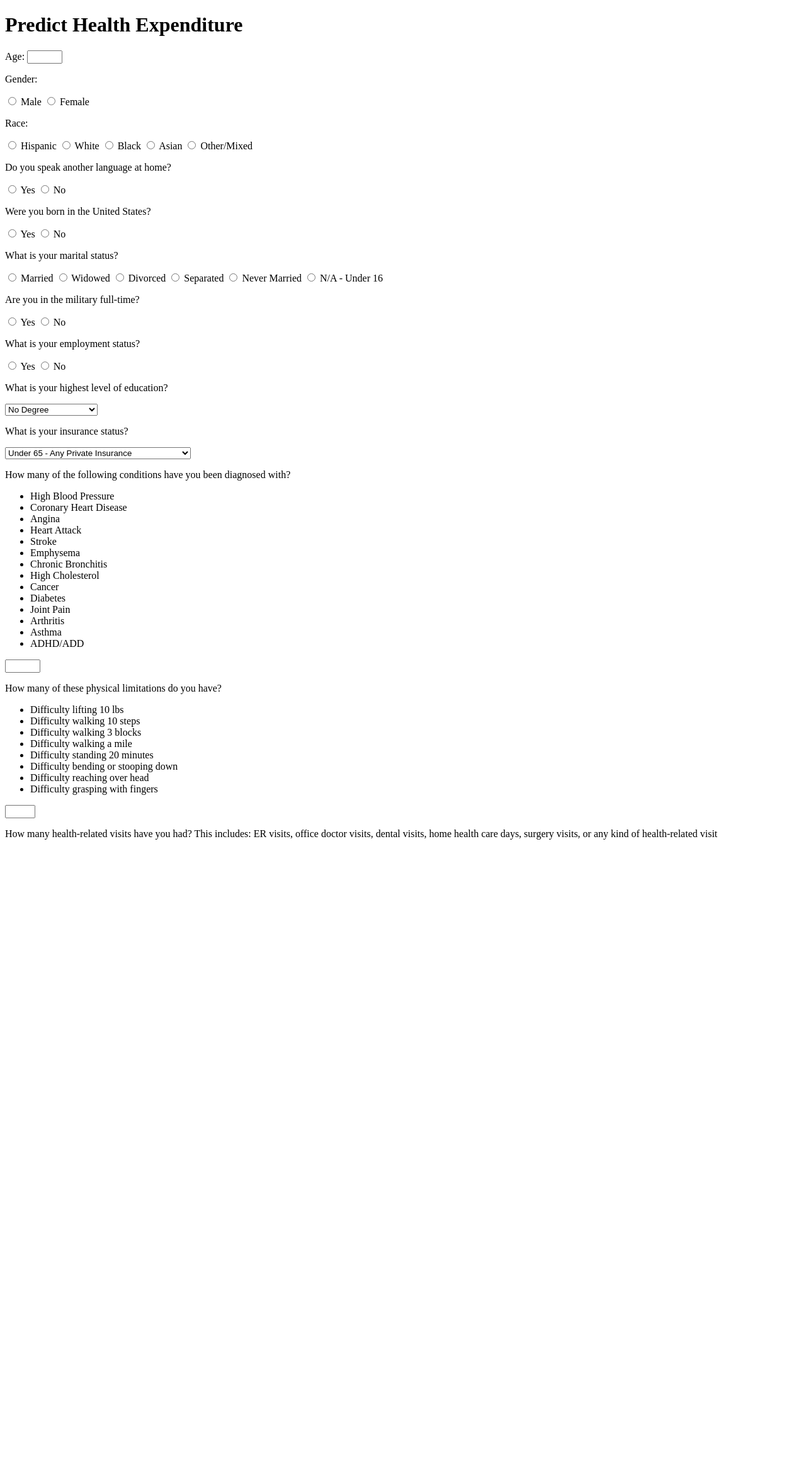
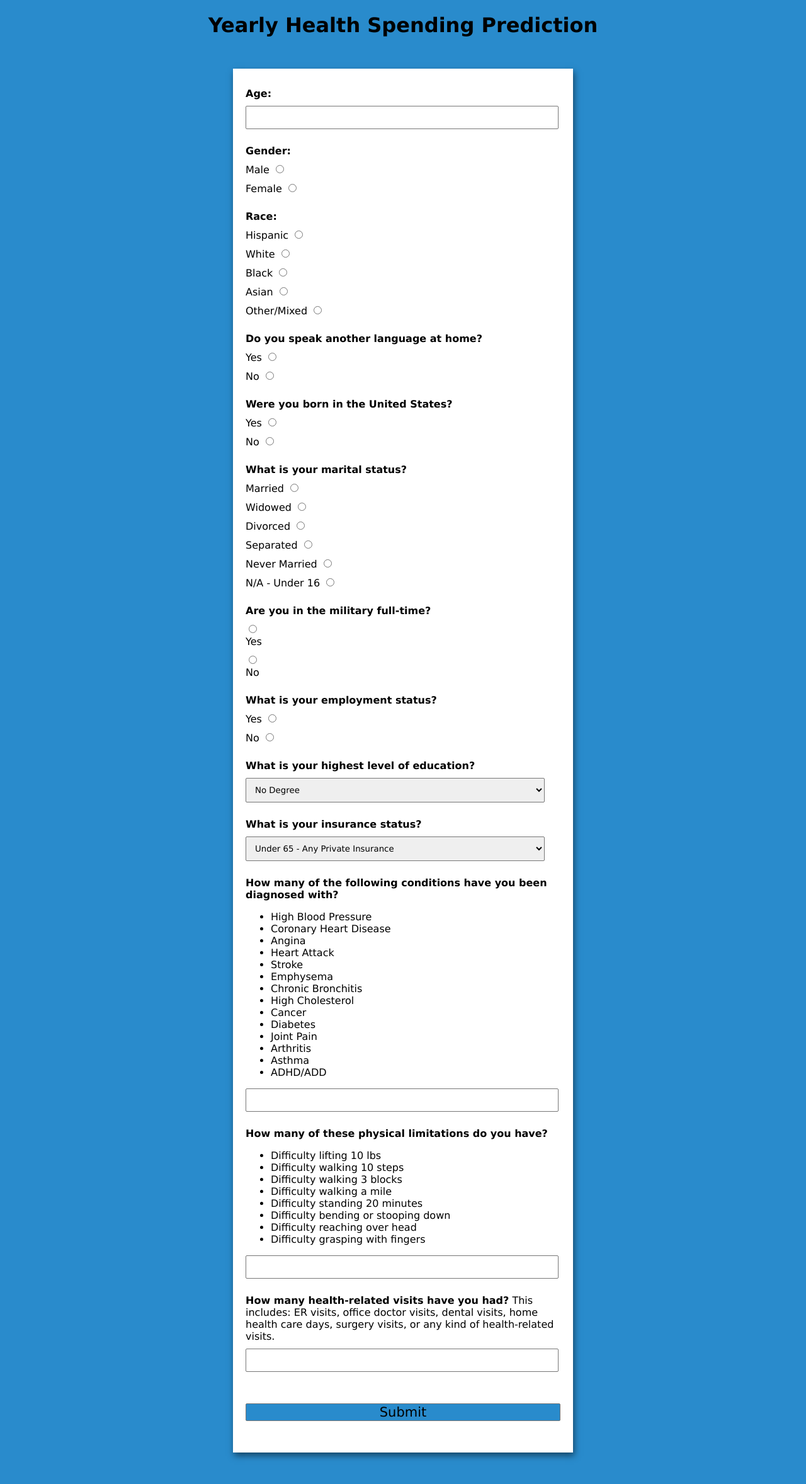
Before and after one commit to malmuntazarharris/medical-expenditure-prediction, a Flask app: page / in a window 1280 px wide. Shown: the whole page at 63% size. Before the commit the page ends 1333 px from the top, so only its background shows below. Run offline with Flask 2, Linux system fonts and the light colour scheme.

Commit message:
Add prototype tempale

```diff
--- a/app/app.py
+++ b/app/app.py
@@ -3,7 +3,7 @@ Resources:
 ML Webapp example: https://github.com/krishnaik06/Deployment-flask/blob/master/app.py
 """
 
-from flask import Flask, render_template, request
+from flask import Flask, render_template
 import numpy as np
 import pickle
 
--- /dev/null
+++ b/app/static/css/style.css
@@ -0,0 +1,52 @@
+body {
+	background-color: #0578c4da;
+	font-family: Verdana;
+	text-align: center;
+}
+
+form {
+	background-color: #fff;
+	max-width: 500px;
+	margin: 50px auto;
+	padding: 30px 20px;
+	box-shadow: 2px 5px 10px rgba(0, 0, 0, 0.5);
+}
+
+.form-control {
+	text-align: left;
+	margin-bottom: 25px;
+}
+
+.form-control label {
+	display: block;
+	margin-bottom: 10px;
+}
+
+.form-control input,
+.form-control select,
+.form-control textarea {
+            border: 1px solid #777;
+            border-radius: 2px;
+            font-family: inherit;
+            padding: 10px;
+            display: block;
+            width: 95%;
+}
+
+.form-control input[type="radio"],
+.form-control input[type="checkbox"] {
+            display: inline-block;
+            width: auto;
+}
+
+button {
+	background-color: #0578c4da;
+	border: 1px solid #777;
+	border-radius: 2px;
+	font-family: inherit;
+	font-size: 21px;
+	display: block;
+	width: 100%;
+	margin-top: 50px;
+	margin-bottom: 20px;
+}
--- a/app/templates/index.html
+++ b/app/templates/index.html
@@ -1,63 +1,113 @@
 <!DOCTYPE html>
-<html >
+<html>
 <head>
+  <meta charset="UTF-8">
+  <title>Health Spending ML Model</title>
+  <link rel="stylesheet" href="{{ url_for('static', filename='css/style.css') }}"/>
 </head>
 <body>
-    <h1>Predict Health Expenditure</h1>
-    <!-- Input for ML Model -->
-    <form>
-      <label for="age">Age:</label>
-        <input type="number" id="age" name="age" min="1" max="99"><br>
-      <p>Gender:</p>
-        <input type="radio" id="male" name="gender" value="1">
-        <label for="male">Male</label>
+    <h1>Yearly Health Spending Prediction</h1>
+
+    <!-- Create form for ML Model -->
+    <form id="form">
+
+      <div class="form-control">
+        <label for="age"><b>Age:</b></label>
+        <input type="number" id="age" min="1" max="99">
+      </div>
+
+      <div class="form-control">
+        <label><b>Gender:</b></label>
+        <label for="male">
+          Male
+          <input type="radio" id="male" name="gender" value="1"/>
+        </label>
+        <label for="female">Female
           <input type="radio" id="female" name="gender" value="2">
-        <label for="female">Female</label>
-      <p>Race:</p>
+        </label>
+      </div>
+
+      <div class="form-control">
+        <label><b>Race:</b></label>
+        <label for="hispanic">Hispanic
           <input type="radio" id="hispanic" name="race" value="1">
-        <label for="hispanic">Hispanic</label>
+        </label>
+        <label for="white">White
           <input type="radio" id="white" name="race" value="2">
-        <label for="white">White</label>
+        </label>
+        <label for="black">Black
           <input type="radio" id="black" name="race" value="3">
-        <label for="black">Black</label>
+        </label>
+        <label for="asian">Asian
           <input type="radio" id="asian" name="race" value="4">
-        <label for="asian">Asian</label>
+        </label>
+        <label for="other">Other/Mixed
           <input type="radio" id="other" name="race" value="5">
-        <label for="other">Other/Mixed</label>
-      <p>Do you speak another language at home?</p>
+        </label>
+      </div>
+
+      <div class="form-control">
+        <label><b>Do you speak another language at home?</b></label>
+        <label for="speakotheryes">Yes
           <input type="radio" id="speakotheryes" name="othlang" value="1">
-        <label for="speakotheryes">Yes</label>
+        </label>
+        <label for="speakotherno">No
           <input type="radio" id="speakotherno" name="othlang" value="2">
-        <label for="speakotherno">No</label>
-      <p>Were you born in the United States?</p>
+        </label>
+      </div>
+
+      <div class="form-control">
+        <label><b>Were you born in the United States?</b></label>
+        <label for="bornusano">Yes
           <input type="radio" id="bornusano" name="bornusa" value="1">
-        <label for="bornusano">Yes</label>
+        </label>
+        <label for="bornusayes">No
           <input type="radio" id="bornusayes" name="bornusa" value="2">
-        <label for="bornusayes">No</label>
-      <p>What is your marital status?</p>
+        </label>
+      </div>
+
+      <div class="form-control">
+        <label><b>What is your marital status?</b></label>
+        <label>Married
           <input type="radio" id="married" name="marriagestatus" value="1">
-        <label for="married">Married</label>
+        </label>
+        <label for="widowed">Widowed
           <input type="radio" id="widowed" name="marriagestatus" value="2">
-        <label for="widowed">Widowed</label>
+        </label>
+        <label for="divorced">Divorced
           <input type="radio" id="divorced" name="marriagestatus" value="3">
-        <label for="divorced">Divorced</label>
+        </label>
+        <label for="separated">Separated
           <input type="radio" id="separated" name="marriagestatus" value="4">
-        <label for="separated">Separated</label>
+        </label>
+        <label for="nevermarried">Never Married
           <input type="radio" id="nevermarried" name="marriagestatus" value="5">
-        <label for="nevermarried">Never Married</label>
+        </label>
+        <label for="under16">N/A - Under 16
           <input type="radio" id="under16" name="marriagestatus" value="6">
-        <label for="under16">N/A - Under 16</label>
-      <p>Are you in the military full-time?</p>
+        </label>
+      </div>
+
+      <div class="form-control">
+        <label><b>Are you in the military full-time?</b></label>
         <input type="radio" id="milyes" name="military" value="1">
         <label for="milyes">Yes</label>
         <input type="radio" id="milno" name="military" value="2">
         <label for="milno">No</label>
-      <p>What is your employment status?</p>
+      </div>
+
+      <div class="form-control">
+        <label><b>What is your employment status?</b></label>
+        <label for="milyes">Yes
           <input type="radio" id="employyes" name="employment" value="1">
-        <label for="milyes">Yes</label>
+        </label>
+        <label for="milno">No
           <input type="radio" id="employno" name="employment" value="34">
-        <label for="milno">No</label>
-      <p>What is your highest level of education?</p>
+        </label>
+      </div>
+
+      <div class="form-control">
+        <label><b>What is your highest level of education?</b></label>
         <select id="educationstatus" name="educationstatus">
           <option value="1" selected>No Degree</option>
           <option value="2">GED</option>
@@ -68,7 +118,10 @@
           <option value="7">Other Degree</option>
           <option value="8">Under 16 - NA</option>
         </select>
-      <p>What is your insurance status?</p>
+      </div>
+
+      <div class="form-control">
+        <label><b>What is your insurance status?</b></label>
         <select id="insurancestatus" name="insurancestatus">
           <option value="1" selected>Under 65 - Any Private Insurance</option>
           <option value="2">Under 65 - Public Insurance</option>
@@ -79,7 +132,10 @@
           <option value="7">Over 65 - Uninsured</option>
           <option value="8">Over 65 - No Medicare and Any Public/Private</option>
         </select>
-      <p>How many of the following conditions have you been diagnosed with?</p>
+      </div>
+
+      <div class="form-control">
+        <label><b>How many of the following conditions have you been diagnosed with?</b></label>
         <ul>
           <li>High Blood Pressure</li>
           <li>Coronary Heart Disease</li>
@@ -96,8 +152,11 @@
           <li>Asthma</li>
           <li>ADHD/ADD</li>
         </ul>
-      <input type="number" id="numdiagnoses" name="numdiagnoses" min="0" max="14"><br>
-      <p>How many of these physical limitations do you have?</p>
+        <input type="number" id="numdiagnoses" name="numdiagnoses" min="0" max="14">
+      </div>
+
+      <div class="form-control">
+        <label><b>How many of these physical limitations do you have?</b></label>
         <ul>
           <li>Difficulty lifting 10 lbs</li>
           <li>Difficulty walking 10 steps</li>
@@ -108,9 +167,19 @@
           <li>Difficulty reaching over head</li>
           <li>Difficulty grasping with fingers</li>
         </ul>
-      <input type="number" id="numdiff" name="numdiff" min="0" max="8"><br>
-      <p>How many health-related visits have you had? This includes: ER visits, office doctor visits,
-        dental visits, home health care days, surgery visits, or any kind of health-related visit</p>
+        <input type="number" id="numdiff" name="numdiff" min="0" max="8">
+      </div>
+
+      <div class="form-control">
+        <label><b>How many health-related visits have you had?</b> This includes: ER visits, office doctor visits,
+          dental visits, home health care days, surgery visits, or any kind of health-related visits.</label>
+        <input type="number" id="numdiff" name="numdiff" min="0" max="99">
+      </div>
+
+      <button type="submit" value="submit">
+        Submit
+    </button>
+
     </form>
 </body>
 </html>
```
Lines whose indentation alone changed are shown as unchanged.
